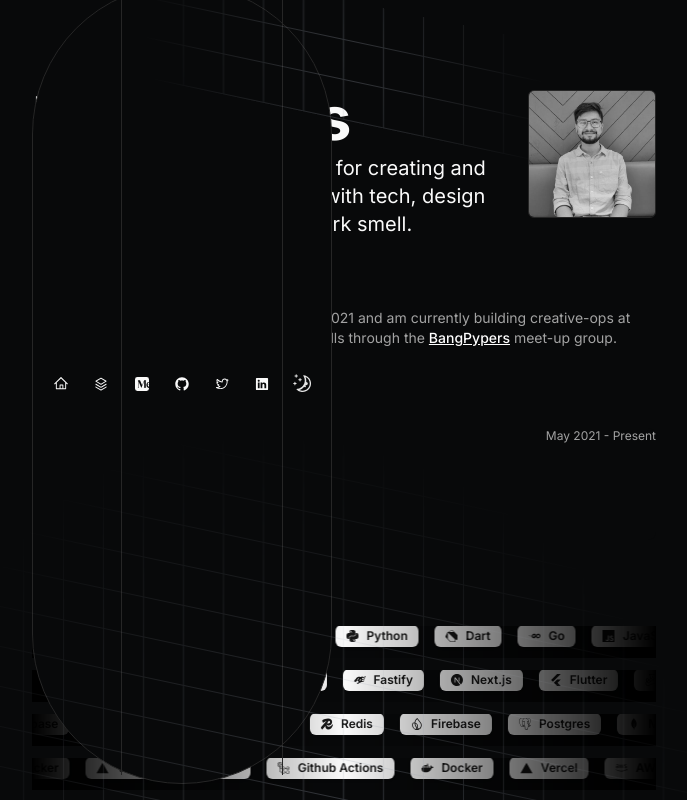
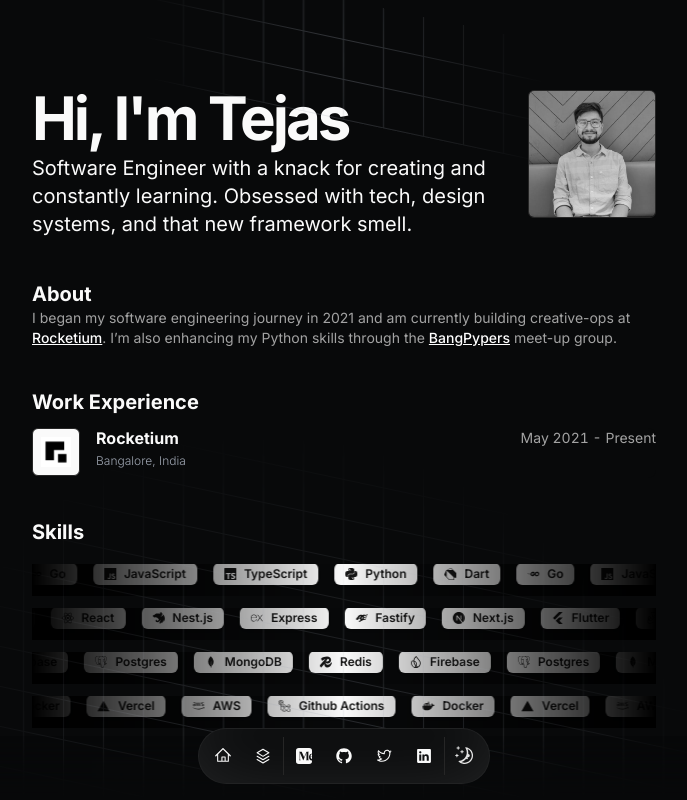
Before and after one commit to tejastn10/nimbus, a Next.js app: page / in a window 1280 px wide. Shown: the top 800 px of the page, without its empty margins (296-983 px from the left). Built offline with nearby package versions, Linux system fonts and the light colour scheme.

Commit message:
fix: update tailwind config

```diff
--- a/tailwind.config.ts
+++ b/tailwind.config.ts
@@ -3,11 +3,7 @@ import { fontFamily } from "tailwindcss/defaultTheme";
 
 export default {
 	darkMode: ["class"],
-	content: [
-		"./src/pages/**/*.{js,ts,jsx,tsx,mdx}",
-		"./src/components/**/*.{js,ts,jsx,tsx,mdx}",
-		"./src/app/**/*.{js,ts,jsx,tsx,mdx}",
-	],
+	content: ["./src/**/*.{js,ts,jsx,tsx,mdx}"],
 	prefix: "",
 	theme: {
 		container: {
```
